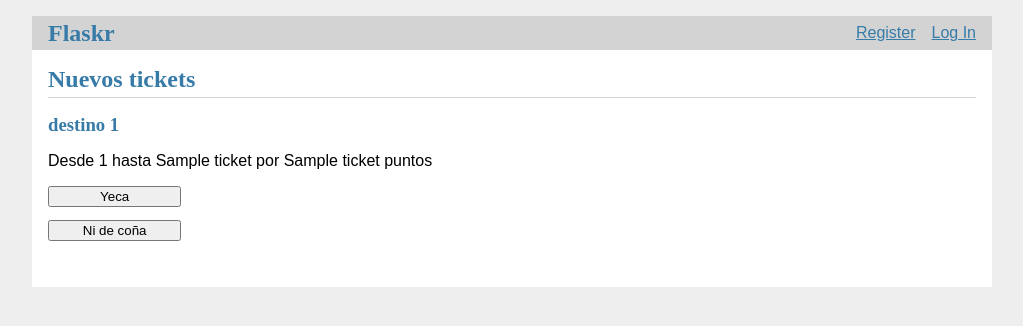
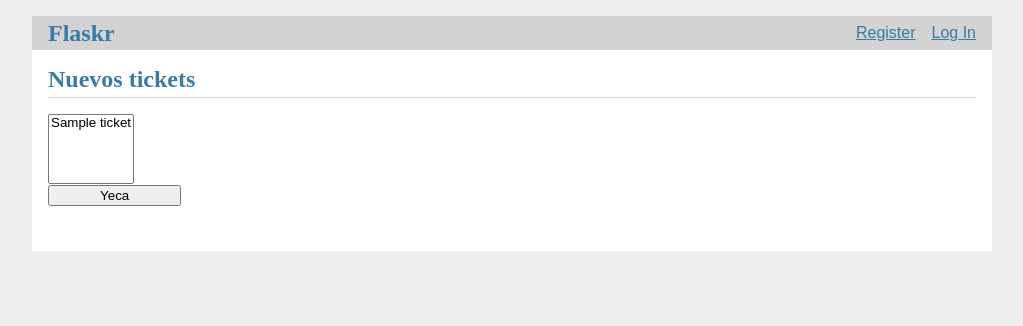
Before and after one commit to dcastf01/API_to_ticket_ticket_to_ride, a Flask app: template ticket_to_ride/templates/game/create_ticket.html in a window 1280 px wide. Shown: the top 326 px of the page, without its empty margins (128-1151 px from the left). Run offline with Flask 2, Linux system fonts and the light colour scheme; the template is opened without the code that fills it: most values are stand-ins (such as "Sample title", 1, 10 or a date in 2020).

Commit message:
El boton envia correctamente y creacion de form con multiple choice

```diff
--- a/ticket_to_ride/templates/game/create_ticket.html
+++ b/ticket_to_ride/templates/game/create_ticket.html
@@ -7,19 +7,35 @@
 
 
 {% block content %}
-  {% for ticket in tickets     %}
+
   <article class="ticket">
     <header>
 
-        <h1>destino {{loop.index}} </h1>
+        <!-- <h1>destino  </h1> -->
 
-        <div class="about">Desde {{ ticket[0] }} hasta {{ ticket[1] }} por {{ticket[2]}} puntos
-          <form method ="post">
-          <input type="submit" class="Accept" name="submit_button" value="Yeca" >
-          <input type="submit" class="Remove" name="submit_button" value="Ni de coña"> </div>
-        </form>
+
+            <!-- {% for ticket in tickets   %}
+            <input type=checkbox name=ticket value="{{ ticket }}"> Desde {{ ticket[0] }} hasta {{ ticket[1] }} por {{ticket[2]}} puntos <br/>
+            <label>{{ticket}}</label>
+            {% endfor %} -->
+          <!-- <input type="hidden" id="ticket" value="{{ ticket }}" > -->
+       <!-- <input type="submit" class="Accept" name="submit_button" value="Yeca" > -->
+          <!-- <input type="submit" class="Remove" name="submit_button" value="Ni de coña"> </div> -->
+
+
+<form method ="post">
+  <div class="form-group">
+    <div>
+      <select id="myform" name='tickets' multiple class="form-control"> // addition here
+        {% for ticket in tickets   %}
+        <option> {{ticket}} </option>
+        {% endfor %}
+
+      </select>
+    </div>
+  </div>
+  <input type="submit" class="Accept" name="submit_button" value="Yeca"  onclick="return confirm ('Y con esto piensas ganar?)">
+</form>
     </header>
-  </article>
-  {% endfor %}
 
 {% endblock %}
```
Also changed, not shown: ticket_to_ride/game.py (+13 -1 lines).
